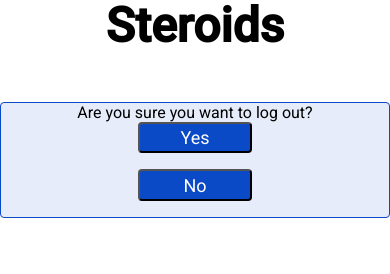
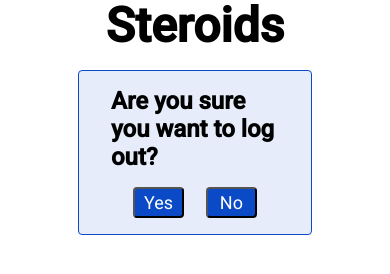
Before and after one commit to LoukasPiloidis/todo-typescript, a React (Create React App) app in the folder Client/: page /logout in a window 390 px wide. Shown: the part 140-414 px from the top of the page. Built offline with nearby package versions, Linux system fonts and the light colour scheme; no server answers.

Commit message:
styling updated

```diff
--- a/Client/src/components/Login.tsx
+++ b/Client/src/components/Login.tsx
@@ -1,4 +1,4 @@
-import React, { useState, ChangeEvent } from "react";
+import React, { useState, ChangeEvent, useEffect } from "react";
 import { useNavigate } from 'react-router-dom';
 import { authenticateUser } from "../config";
 import '../styles/Login.css';
@@ -23,6 +23,10 @@ export const Login: React.FC = () => {
 
   const handleExistingSubmit = async () => await authenticateUser(username, password, handleNavigate);
 
+  useEffect(() => {
+    setTimeout(() => setFail(undefined), 2000);
+  }, [fail]);
+
   return (
     <div className="login__main">
       <label className="main__title">Login</label>
--- a/Client/src/components/Logout.tsx
+++ b/Client/src/components/Logout.tsx
@@ -24,10 +24,14 @@ export const Logout: React.FC<LogoutProps> = ({ getUser }) => {
   }, [])
 
   return (
-    <div className="login__main">
-      <p>Are you sure you want to log out?</p>
-      <button className="main__button" onClick={handleSubmit}>Yes</button>
-      <button className="main__button"><a href={`${localStorage.getItem('user')}`}>No</a></button>
+    <div className="logout__main">
+      <h2 className="logout__prompt">Are you sure you want to log out?</h2>
+      <div className="logout-buttons">
+        <button className="main__button" onClick={handleSubmit}>Yes</button>
+        <form className="logout__form" action={`https://todo-loukas.herokuapp.com/${localStorage.getItem('user')}`}>
+          <input type='submit' className="main__button inp" value='No' />
+        </form>
+      </div>
     </div>
   );
 };
--- a/Client/src/components/RadioFinance.tsx
+++ b/Client/src/components/RadioFinance.tsx
@@ -12,10 +12,16 @@ export const RadioFinance: React.FC<RadioFinanceProps> = ({ item, addFinanceItem
   const [items, setItems] = useState<Array<financeItem | undefined>>(item.finance);
   const [title, setItemElement] = useState<string>();
   const [price, setPriceElement] = useState<string>();
+  const [required, setRequired] = useState<string | undefined>();
 
   const addNewItem = (e: React.MouseEvent<HTMLButtonElement>) => {
     e.preventDefault();
-
+    if (!price || !title) {
+      return setRequired('All fields are required');
+    };
+    if (Number.isNaN(parseInt(price))) {
+      return setRequired('Price must be a valid number');
+    };
     addFinanceItem({ title: e.currentTarget.id, item: { title, price }, id: item.id });
   };
 
@@ -27,6 +33,10 @@ export const RadioFinance: React.FC<RadioFinanceProps> = ({ item, addFinanceItem
     setItems(item.finance);
   }, [item]);
 
+  useEffect(() => {
+    setTimeout(() => setRequired(undefined), 2000);
+  }, [required]);
+
   return (
     <div className="radio-finance-item">
       <form className='form-add-item'>
@@ -34,6 +44,7 @@ export const RadioFinance: React.FC<RadioFinanceProps> = ({ item, addFinanceItem
         <input type='text' className='add-item-text' placeholder='Add price' onChange={handlePriceChange}></input>
         <button className='add-item-btn' onClick={addNewItem} id={item.title}>+</button>
       </form>
+      <p>{required}</p>
       <ul>
       {items.map((el => el &&
         <li key={Math.random().toString()} className="list-item">
--- a/Client/src/components/signup.tsx
+++ b/Client/src/components/signup.tsx
@@ -1,4 +1,4 @@
-import React, { useState, ChangeEvent } from "react";
+import React, { useState, ChangeEvent, useEffect } from "react";
 import { useNavigate } from 'react-router-dom';
 import { createUser } from "../config";
 import '../styles/Signup.css';
@@ -26,6 +26,10 @@ export const Signup: React.FC = () => {
 
   const handleNewSubmit = () => password === password2 ? createUser(username, password, handleNavigate) : setLoginFail('passwords do not match');
 
+  useEffect(() => {
+    setTimeout(() => setLoginFail(undefined), 2000);
+  }, [loginFail]);
+
   return (
     <div className="signup__main">
       <label className="main__title">Sign Up</label>
--- a/Client/src/styles/ItemList.css
+++ b/Client/src/styles/ItemList.css
@@ -1,6 +1,7 @@
 .items-container {
   display: flex;
   flex-direction: column;
+  align-items: center;
   width: 35%;
 }
 
--- a/Client/src/styles/Logout.css
+++ b/Client/src/styles/Logout.css
@@ -1,5 +1,63 @@
 .main__button a {
   text-decoration: none;
   color: white;
+}
+
+.logout__main {
+  width: 40%;
+  display: flex;
+  flex-direction: column;
+  align-items: center;
+  border: 1px solid #0B4AC6;
+  border-radius: 4px;
   padding: 0 2rem;
+  margin: auto;
+  background-color: rgba(11, 74, 198, 0.1);
 }
+
+.logout__prompt {
+  margin: 1rem 0 1rem;
+}
+
+.logout-buttons {
+  width: 100%;
+  display: flex;
+  justify-content: space-evenly;
+}
+
+.logout__form {
+  width: 10%;
+}
+
+.main__button {
+  width: 10%;
+  padding: 0 0.5rem;
+}
+
+.inp {
+  width: 100%;
+}
+
+@media only screen and (max-width: 450px) {
+  .main__button {
+    padding: 0.2rem;
+    border-radius: 4px;
+    width: 30%;
+    background-color: #0B4AC6;
+    color: white;
+    font-size: 18px;
+    margin-bottom: 1rem;
+  }
+
+  .logout__form {
+    width: 30%;
+  }
+
+  .inp {
+    width: 100%;
+  }
+
+  .logout__main {
+    width: 60%;
+  }
+}
--- a/Client/src/styles/RadioList.css
+++ b/Client/src/styles/RadioList.css
@@ -7,5 +7,5 @@
 
 .radio-list-item ul {
   width: 55%;
-  margin-bottom: 2rem;
+  margin: 2rem 0;
 }
```
